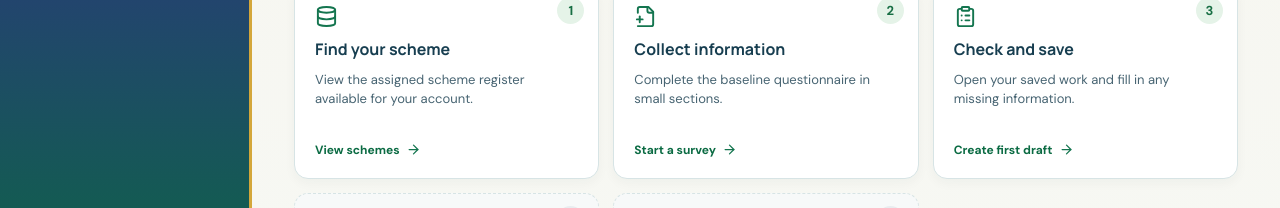
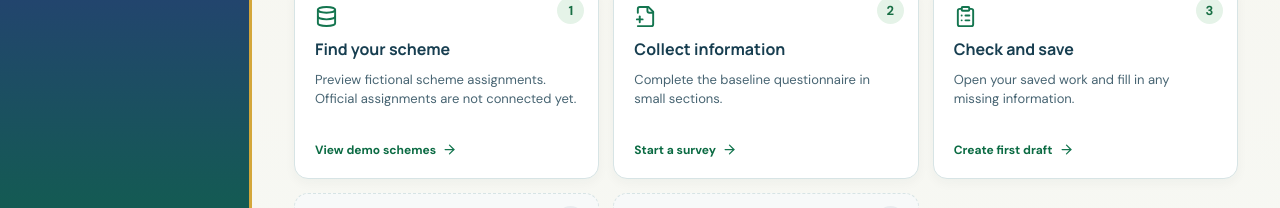
Before and after one commit to CipherBloom07/NIMIS-Data-Collection, a React (Vite) app: page / in a window 1280 px wide. Shown: the part 467-675 px from the top of the page. Built offline with nearby package versions, Linux system fonts and the light colour scheme.

Commit message:
Clarify demo-only schemes in guided field workflow

```diff
--- a/src/WorkflowHome.tsx
+++ b/src/WorkflowHome.tsx
@@ -40,8 +40,8 @@ export default function WorkflowHome({ drafts, onStart, onSchemes, onResume }: P
           <span className="journey-number">1</span>
           <Database size={23} aria-hidden="true"/>
           <strong>Find your scheme</strong>
-          <span>View the assigned scheme register available for your account.</span>
-          <em>View schemes <ArrowRight size={15}/></em>
+          <span>Preview fictional scheme assignments. Official assignments are not connected yet.</span>
+          <em>View demo schemes <ArrowRight size={15}/></em>
         </button>
         <button type="button" className="journey-card" onClick={onStart}>
           <span className="journey-number">2</span>
```
